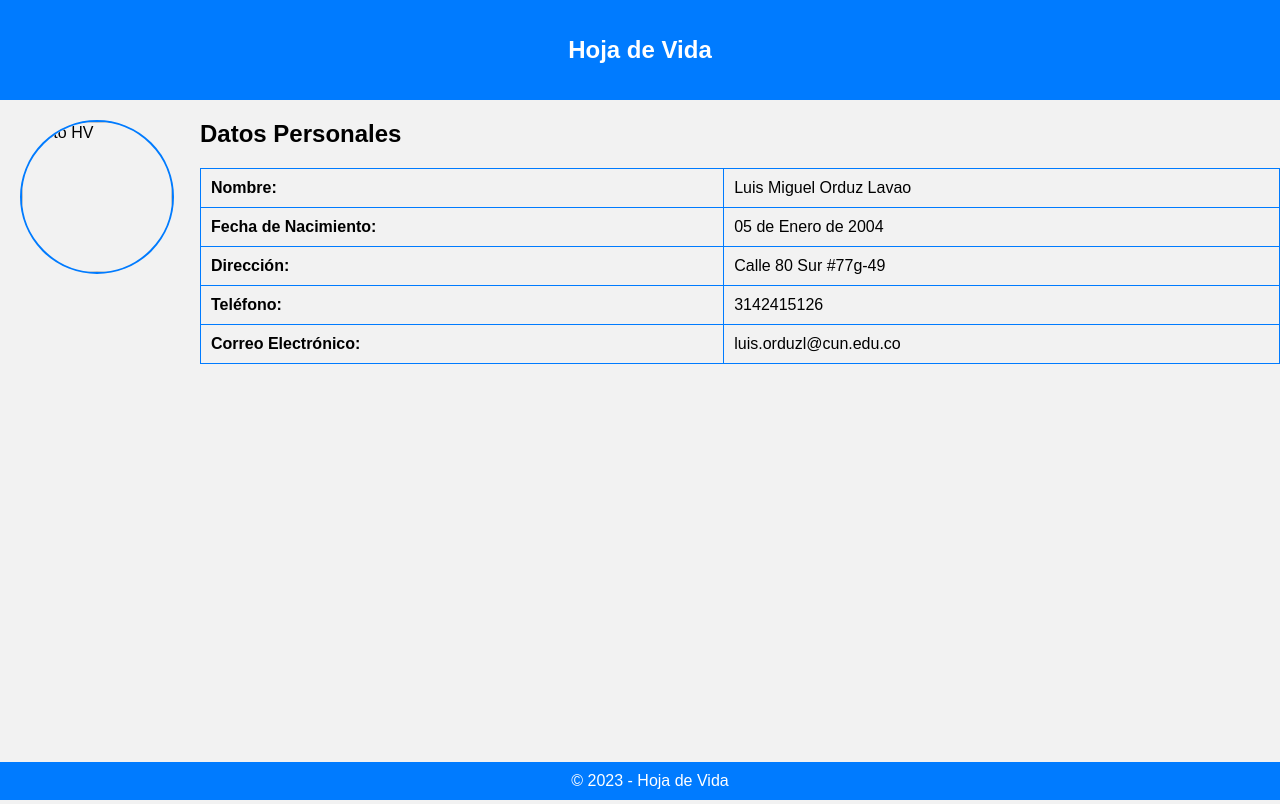
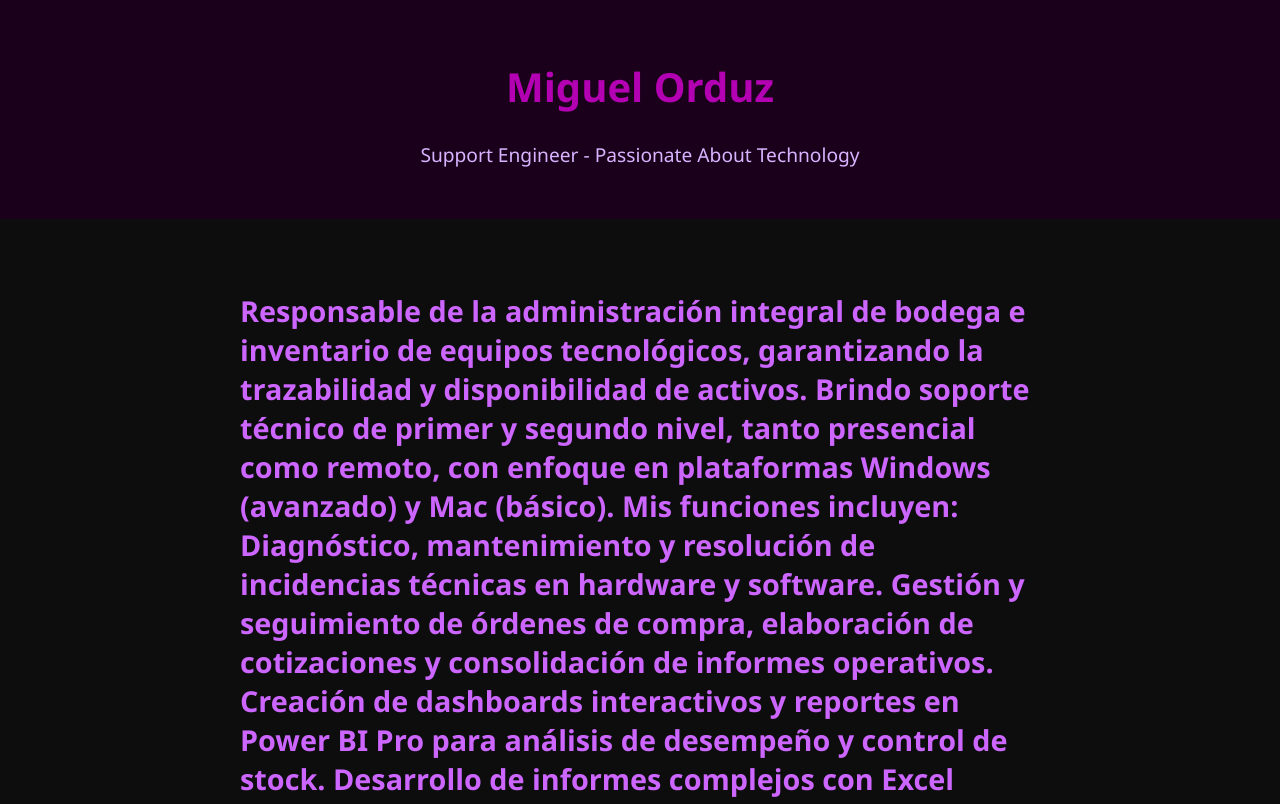
Before and after one commit to MiguelOrduz/HV.github.io, a plain HTML site: page index.html in a window 1280 px wide. Shown: the top 804 px of the page. Drawn offline with Linux system fonts and the light colour scheme.

Commit message:
Update index.html

```diff
--- a/index.html
+++ b/index.html
@@ -1,107 +1,124 @@
+<!DOCTYPE html>
 <html lang="es">
 <head>
-    <meta charset="UTF-8">
-    <meta name="viewport" content="width=device-width, initial-scale=1.0">
-    <title>Mi Hoja de Vida</title>
+  <meta charset="UTF-8" />
+  <meta name="viewport" content="width=device-width, initial-scale=1.0"/>
+  <title>Mi Portafolio</title>
   <style>
     body {
-            font-family: Arial, sans-serif;
       margin: 0;
-            padding: 0;
-            background-color: #f2f2f2;
+      font-family: 'Segoe UI', Tahoma, Geneva, Verdana, sans-serif;
+      background-color: #0d0d0d;
+      color: #e0e0e0;
     }
 
     header {
-            background-color: #007BFF;
-            color: white;
+      background-color: #1a001a;
+      padding: 2rem;
       text-align: center;
-            padding: 20px;
     }
 
-        h1 {
-            font-size: 24px;
+    header h1 {
+      color: #b300b3;
+      font-size: 2.5rem;
     }
 
-        #perfil {
-            float: left;
-            margin: 20px;
+    header p {
+      font-size: 1.2rem;
+      color: #d9b3ff;
     }
 
-        #perfil img {
-            width: 150px;
-            height: 150px;
-            border-radius: 50%;
-            border: 2px solid #007BFF;
+    section {
+      max-width: 800px;
+      margin: 2rem auto;
+      padding: 1rem;
     }
 
-        #informacion {
-            margin-left: 200px;
+    .section-title {
+      color: #cc66ff;
+      font-size: 1.8rem;
+      margin-bottom: 1rem;
+      border-bottom: 2px solid #cc66ff;
+      padding-bottom: 0.5rem;
     }
 
-        table {
-            width: 100%;
-            border-collapse: collapse;
-            margin-top: 20px;
+    .job {
+      margin-bottom: 2rem;
+      background-color: #1a1a1a;
+      padding: 1rem;
+      border-left: 5px solid #800080;
+      border-radius: 5px;
     }
 
-        table, th, td {
-            border: 1px solid #007BFF;
+    .job h3 {
+      margin-top: 0;
+      color: #e6ccff;
     }
 
-        th, td {
-            padding: 10px;
-            text-align: left;
-        }
-
-        tr:nth-child(even) {
-            background-color: #f2f2f2;
+    .job p {
+      margin: 0.5rem 0;
     }
 
     footer {
-            background-color: #007BFF;
-            color: white;
       text-align: center;
-            padding: 10px;
-            position: absolute;
-            bottom: 0;
-            width: 100%;
+      padding: 1rem;
+      background-color: #1a001a;
+      color: #999;
+      margin-top: 3rem;
+    }
+
+    a {
+      color: #cc66ff;
+      text-decoration: none;
+    }
+
+    a:hover {
+      text-decoration: underline;
     }
   </style>
 </head>
 <body>
   <header>
-        <h1>Hoja de Vida</h1>
+    <h1>Miguel Orduz</h1>
+    <p>Support Engineer - Passionate About Technology</p>
   </header>
-    <div id="perfil">
-        <img src="foto HV.jpeg" alt="foto HV">
+
+  <section>
+    <h2 class="section-title">Responsable de la administración integral de bodega e inventario de equipos tecnológicos, garantizando la trazabilidad y disponibilidad de activos. Brindo soporte técnico de primer y segundo nivel, tanto presencial como remoto, con enfoque en plataformas Windows (avanzado) y Mac (básico).
+Mis funciones incluyen:
+
+Diagnóstico, mantenimiento y resolución de incidencias técnicas en hardware y software.
+
+Gestión y seguimiento de órdenes de compra, elaboración de cotizaciones y consolidación de informes operativos.
+
+Creación de dashboards interactivos y reportes en Power BI Pro para análisis de desempeño y control de stock.
+
+Desarrollo de informes complejos con Excel avanzado (tablas dinámicas, macros, segmentaciones).
+
+Interacción diaria con plataformas corporativas de EE.UU. (Nueva York), incluyendo:
+
+Okta, Register, Advertmind, Dynamics 365, Paige, ServiceNow y Reach.
+
+Soporte y configuración de herramientas empresariales en entornos corporativos de alto nivel, cumpliendo con los estándares de seguridad y cumplimiento requeridos.</h2>
+
+    <div class="job">
+      <h3>Support Engineer - Omnicom</h3>
+      <p><strong>Fecha:</strong> Agosto 2022 - Actualidad</p>
+      <p>
+       Implentacion de los procesos Leasing, los cuales consisten en compra de equipos en forma de arrendamiento esto con el fin de llevar la vida util de los equipos al maximo, sin estancar los equipos y a la agencia con tecnologia obsoleta.
+       La implementacion de la APP GLPI con el fin de llevar un inventario ordenado y adcionando sus datos financieros el cual nos ayudara a montar un base en Power BI Pro para que facilitacion de esquemas.
+      </p>
     </div>
-    <div id="informacion">
-        <h2>Datos Personales</h2>
-        <table>
-            <tr>
-                <th>Nombre:</th>
-                <td>Luis Miguel Orduz Lavao</td>
-            </tr>
-            <tr>
-                <th>Fecha de Nacimiento:</th>
-                <td>05 de Enero de 2004</td>
-            </tr>
-            <tr>
-                <th>Dirección:</th>
-                <td>Calle 80 Sur #77g-49 </td>
-            </tr>
-            <tr>
-                <th>Teléfono:</th>
-                <td>3142415126</td>
-            </tr>
-            <tr>
-                <th>Correo Electrónico:</th>
-                <td>luis.orduzl@cun.edu.co</td>
-            </tr>
-        </table>
-    </div>
+
+
+
+  <section>
+    <h2 class="section-title">Contacto</h2>
+    <p>📧 <a href=luismiguelorduz1103@gmail.com>luismiguelorduz1103@gmail.com</a></p>
+  </section>
+
   <footer>
-        &copy; 2023 - Hoja de Vida
+    <p>© 2025 Miguel Orduz. Todos los derechos reservados.</p>
   </footer>
 </body>
 </html>
```
Lines whose indentation alone changed are shown as unchanged.
